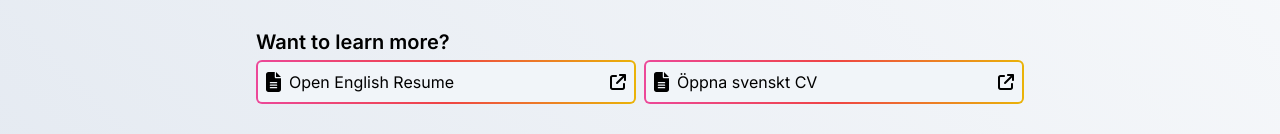
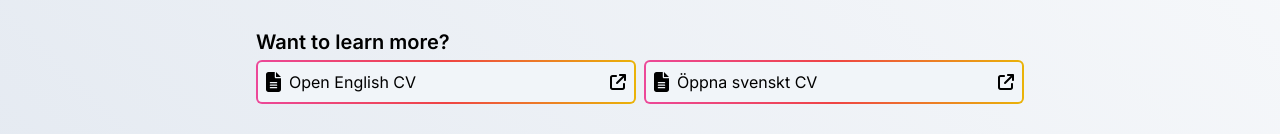
Before and after one commit to leonlarsson/leon-home, a Next.js app: page / in a window 1280 px wide. Shown: the part 818-952 px from the top of the page. Built offline with nearby package versions, Linux system fonts and the light colour scheme.

Commit message:
main: Resume -> CV

```diff
--- a/app/(main)/page.tsx
+++ b/app/(main)/page.tsx
@@ -98,12 +98,12 @@ export default () => {
           </div>
         </div>
 
-        {/* RESUME */}
+        {/* CV */}
         <div className="flex flex-col gap-1">
           <span className="mt-2 text-xl font-semibold">Want to learn more?</span>
           <div className="grid grid-cols-1 gap-2 sm:grid-cols-2">
             {[
-              { title: "Open English Resume", url: "/en/cv" },
+              { title: "Open English CV", url: "/en/cv" },
               { title: "Öppna svenskt CV", url: "/sv/cv" },
             ].map(({ title, url }) => (
               <GradientBorder key={title} rounded="rounded-[6px]" padding="p-[2px]" hoverable>
```
